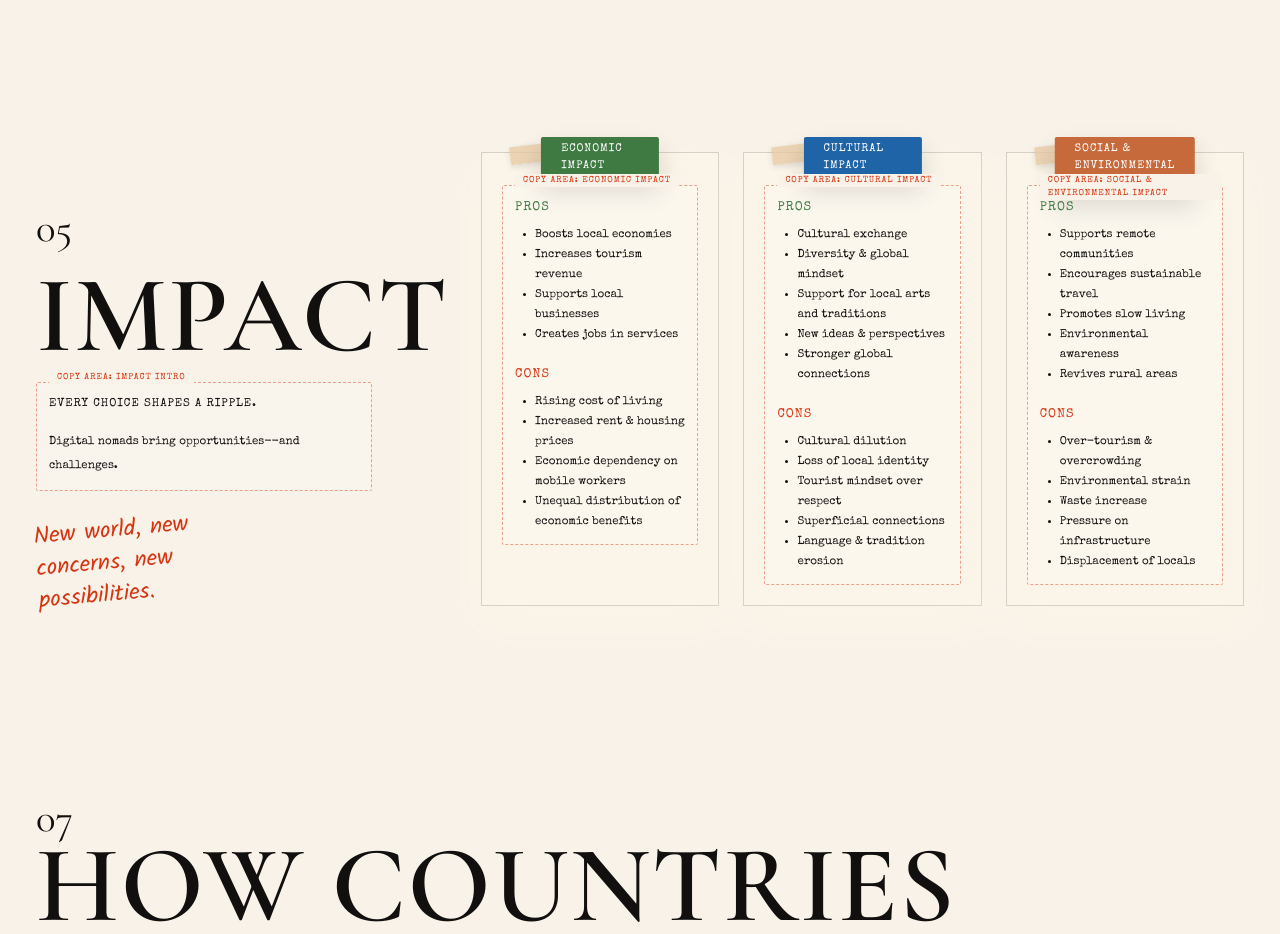
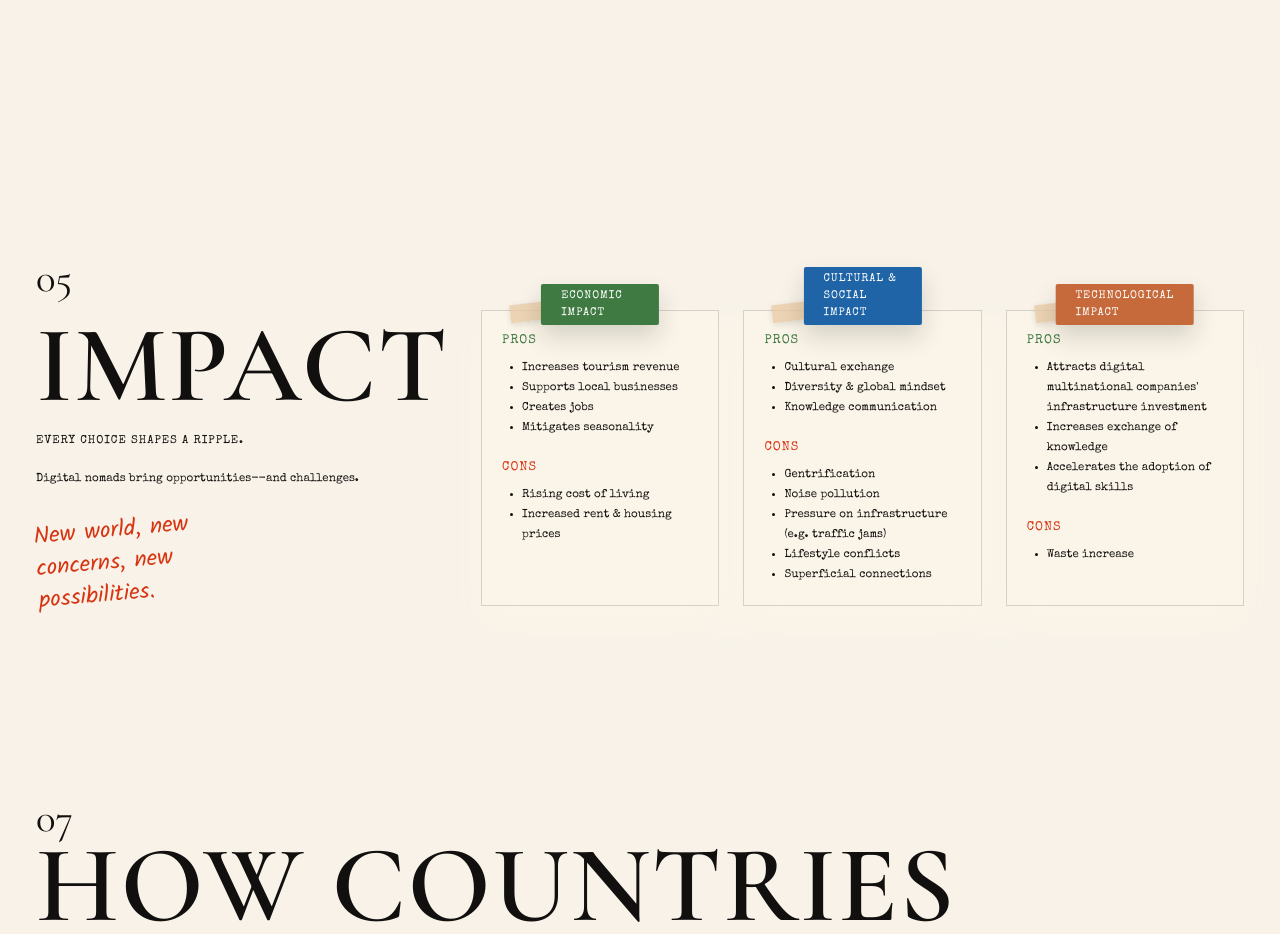
Before and after one commit to perthonBalans/Digital-Nomad, a Vue app: page / in a window 1280 px wide. Shown: the part 3880-4814 px from the top of the page. Built offline with nearby package versions, Linux system fonts and the light colour scheme.

Commit message:
finish impact part

```diff
--- a/sections/impact.vue
+++ b/sections/impact.vue
@@ -4,13 +4,11 @@
       <aside class="space-y-5">
         <p class="section-number">05</p>
         <h2 class="section-title">Impact</h2>
-        <div class="copy-zone max-w-[21rem]" data-copy-marker="COPY AREA: IMPACT INTRO">
-          <div class="copy-zone-inner space-y-4">
+        <div class="space-y-4">
           <p class="type-kicker">Every choice shapes a ripple.</p>
           <p class="type-kicker normal-case leading-6 tracking-normal">
             Digital nomads bring opportunities--and challenges.
           </p>
-          </div>
         </div>
         <p class="hand-note max-w-[15rem] rotate-[-5deg]">New world, new concerns, new possibilities.</p>
       </aside>
@@ -18,14 +16,13 @@
       <div class="grid gap-6 md:grid-cols-3">
         <article v-for="topic in topics" :key="topic.title" class="paper-card p-5">
           <h3
-            class="absolute left-1/2 top-[-1rem] -translate-x-1/2 rounded-sm px-5 py-1 font-type text-[0.7rem] uppercase tracking-[0.08em] text-white shadow-card"
+            class="absolute place-items-center left-1/2 bottom-[17.5rem] -translate-x-1/2 rounded-sm px-5 py-1 font-type text-[0.7rem] uppercase tracking-[0.08em] text-white shadow-card"
             :class="topic.badgeClass"
           >
             {{ topic.title }}
           </h3>
 
-          <div class="copy-zone mt-3" :data-copy-marker="`COPY AREA: ${topic.title}`">
-            <div class="copy-zone-inner grid gap-5">
+          <div class="grid gap-5">
             <div>
               <h4 class="font-type text-[0.8rem] uppercase tracking-[0.08em] text-sage">Pros</h4>
               <ul class="mt-2 list-disc pl-5 font-type text-[0.72rem] leading-5">
@@ -40,7 +37,6 @@
               </ul>
             </div>
           </div>
-          </div>
         </article>
       </div>
     </div>
@@ -52,20 +48,20 @@ const topics = [
   {
     title: "Economic Impact",
     badgeClass: "bg-sage",
-    pros: ["Boosts local economies", "Increases tourism revenue", "Supports local businesses", "Creates jobs in services"],
-    cons: ["Rising cost of living", "Increased rent & housing prices", "Economic dependency on mobile workers", "Unequal distribution of economic benefits"],
+    pros: ["Increases tourism revenue", "Supports local businesses", "Creates jobs", "Mitigates seasonality"],
+    cons: ["Rising cost of living", "Increased rent & housing prices",],
   },
   {
-    title: "Cultural Impact",
+    title: "Cultural & Social Impact",
     badgeClass: "bg-ocean",
-    pros: ["Cultural exchange", "Diversity & global mindset", "Support for local arts and traditions", "New ideas & perspectives", "Stronger global connections"],
-    cons: ["Cultural dilution", "Loss of local identity", "Tourist mindset over respect", "Superficial connections", "Language & tradition erosion"],
+    pros: ["Cultural exchange", "Diversity & global mindset", "Knowledge communication"],
+    cons: ["Gentrification", "Noise pollution", "Pressure on infrastructure (e.g. traffic jams)", "Lifestyle conflicts", "Superficial connections", ],
   },
   {
-    title: "Social & Environmental Impact",
+    title: "Technological Impact",
     badgeClass: "bg-clay",
-    pros: ["Supports remote communities", "Encourages sustainable travel", "Promotes slow living", "Environmental awareness", "Revives rural areas"],
-    cons: ["Over-tourism & overcrowding", "Environmental strain", "Waste increase", "Pressure on infrastructure", "Displacement of locals"],
+    pros: ["Attracts digital multinational companies' infrastructure investment", "Increases exchange of knowledge","Accelerates the adoption of digital skills"],
+    cons: ["Waste increase"],
   },
 ];
 </script>
```
Lines whose indentation alone changed are shown as unchanged.
